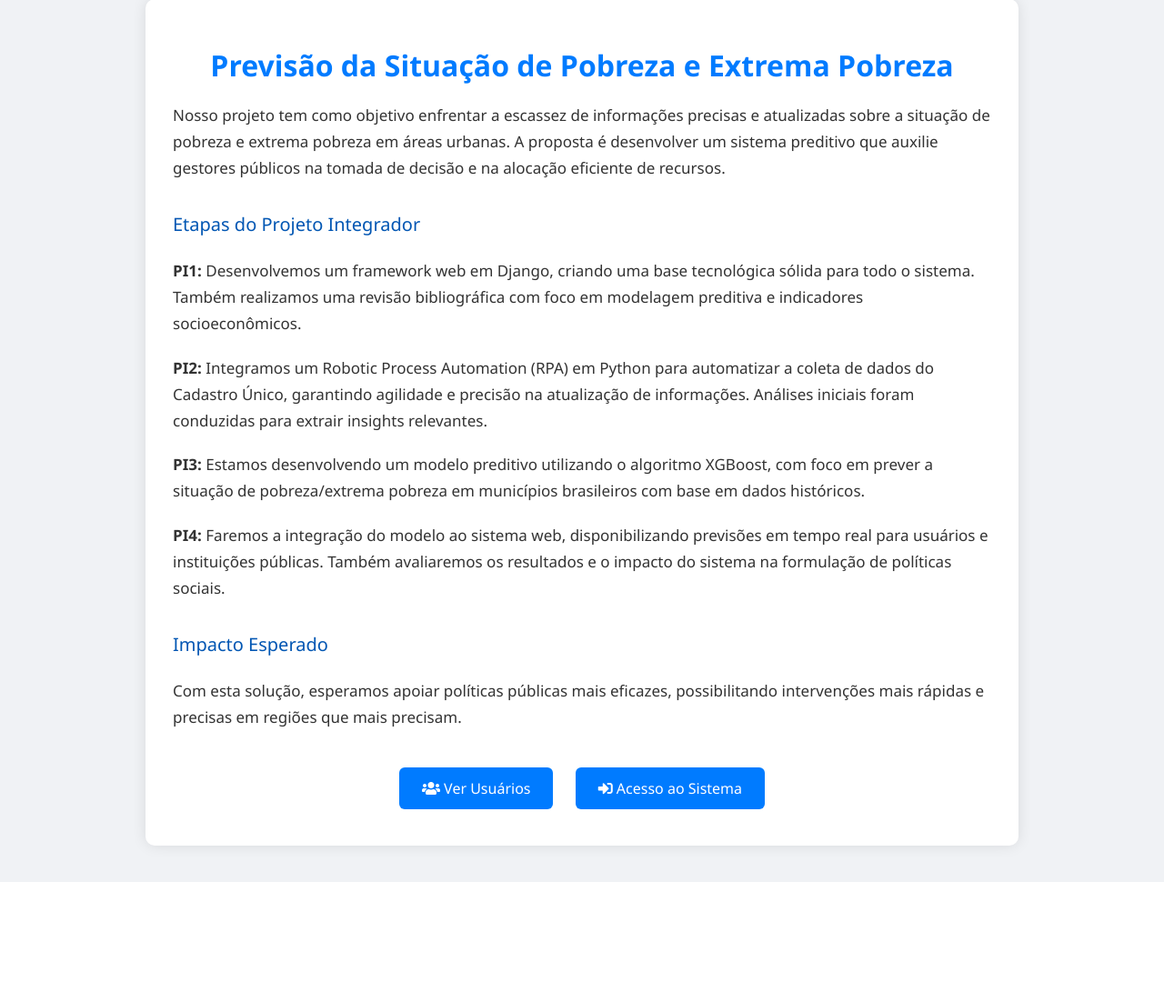
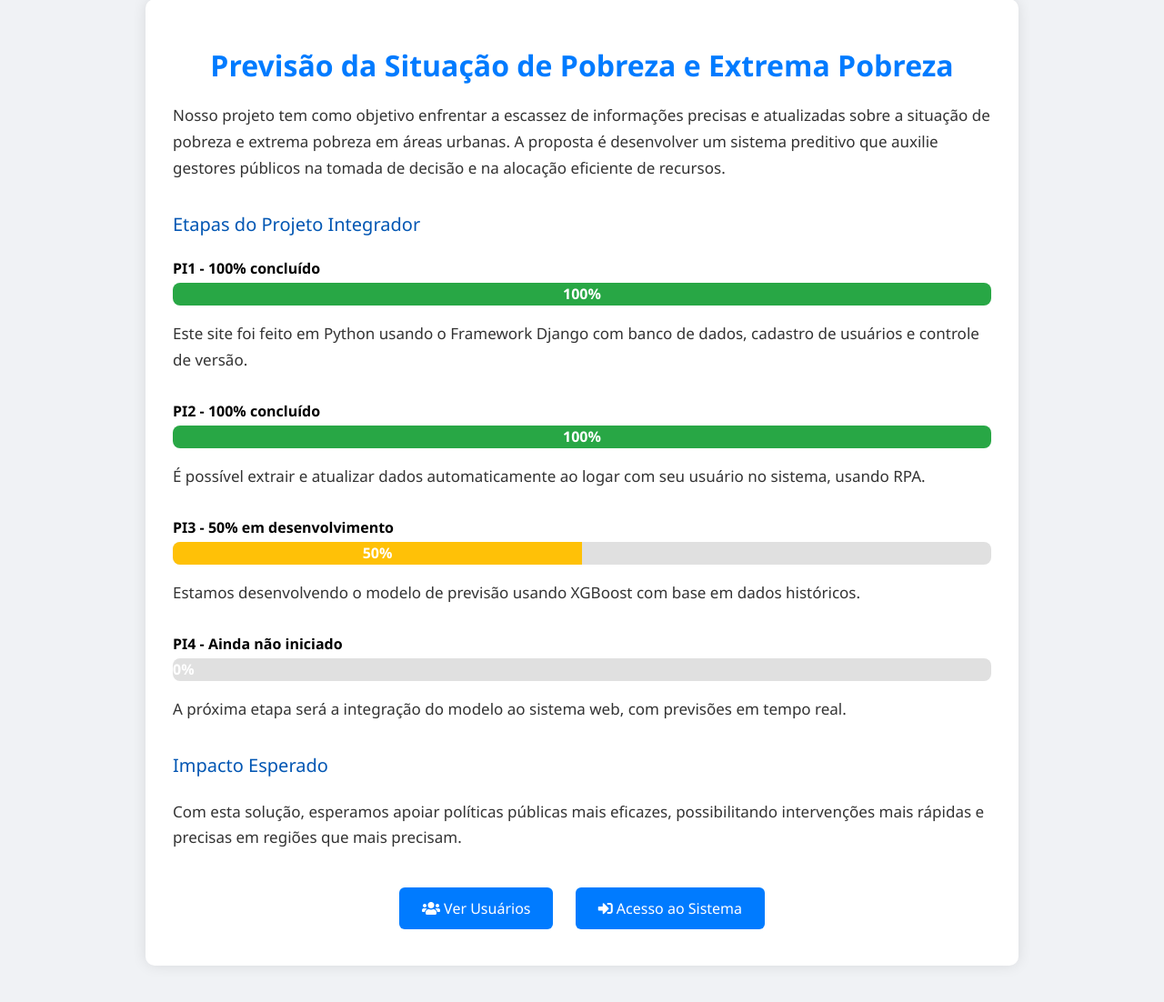
Before and after one commit to lcarillo/djangoProject2, a Django app: page / in a window 1280 px wide. Shown: the part 103-1205 px from the top of the page at 91% size. Before the commit the page ends 1073 px from the top, so only its background shows below. Run offline with Django 4.2, Linux system fonts and the light colour scheme.

Commit message:
Mudar barra de Progresso Home

```diff
--- a/templates/home.html
+++ b/templates/home.html
@@ -79,6 +79,35 @@
             background-color: #0056b3;
         }
 
+        .progress-container {
+            margin-bottom: 30px;
+        }
+
+        .progress-title {
+            font-weight: bold;
+            margin-bottom: 5px;
+        }
+
+        .progress-bar {
+            width: 100%;
+            background-color: #e0e0e0;
+            border-radius: 8px;
+            overflow: hidden;
+            height: 25px;
+            margin-bottom: 10px;
+        }
+
+        .progress-fill {
+            height: 100%;
+            text-align: center;
+            color: white;
+            line-height: 25px;
+            font-weight: bold;
+        }
+
+        .progress-100 { width: 100%; background-color: #28a745; }
+        .progress-50 { width: 50%; background-color: #ffc107; }
+        .progress-0 { width: 0%; background-color: #dc3545; }
     </style>
 </head>
 <body>
@@ -95,13 +124,37 @@
 
         <p class="section-title">Etapas do Projeto Integrador</p>
 
-        <p><strong>PI1:</strong> Desenvolvemos um framework web em Django, criando uma base tecnológica sólida para todo o sistema. Também realizamos uma revisão bibliográfica com foco em modelagem preditiva e indicadores socioeconômicos.</p>
+        <div class="progress-container">
+            <div class="progress-title">PI1 - 100% concluído</div>
+            <div class="progress-bar">
+                <div class="progress-fill progress-100">100%</div>
+            </div>
+            <p>Este site foi feito em Python usando o Framework Django com banco de dados, cadastro de usuários e controle de versão.</p>
+        </div>
 
-        <p><strong>PI2:</strong> Integramos um Robotic Process Automation (RPA) em Python para automatizar a coleta de dados do Cadastro Único, garantindo agilidade e precisão na atualização de informações. Análises iniciais foram conduzidas para extrair insights relevantes.</p>
+        <div class="progress-container">
+            <div class="progress-title">PI2 - 100% concluído</div>
+            <div class="progress-bar">
+                <div class="progress-fill progress-100">100%</div>
+            </div>
+            <p>É possível extrair e atualizar dados automaticamente ao logar com seu usuário no sistema, usando RPA.</p>
+        </div>
 
-        <p><strong>PI3:</strong> Estamos desenvolvendo um modelo preditivo utilizando o algoritmo XGBoost, com foco em prever a situação de pobreza/extrema pobreza em municípios brasileiros com base em dados históricos.</p>
+        <div class="progress-container">
+            <div class="progress-title">PI3 - 50% em desenvolvimento</div>
+            <div class="progress-bar">
+                <div class="progress-fill progress-50">50%</div>
+            </div>
+            <p>Estamos desenvolvendo o modelo de previsão usando XGBoost com base em dados históricos.</p>
+        </div>
 
-        <p><strong>PI4:</strong> Faremos a integração do modelo ao sistema web, disponibilizando previsões em tempo real para usuários e instituições públicas. Também avaliaremos os resultados e o impacto do sistema na formulação de políticas sociais.</p>
+        <div class="progress-container">
+            <div class="progress-title">PI4 - Ainda não iniciado</div>
+            <div class="progress-bar">
+                <div class="progress-fill progress-0">0%</div>
+            </div>
+            <p>A próxima etapa será a integração do modelo ao sistema web, com previsões em tempo real.</p>
+        </div>
 
         <p class="section-title">Impacto Esperado</p>
         <p>Com esta solução, esperamos apoiar políticas públicas mais eficazes, possibilitando intervenções mais rápidas e precisas em regiões que mais precisam.</p>
```
Also changed, not shown: db.sqlite3.
